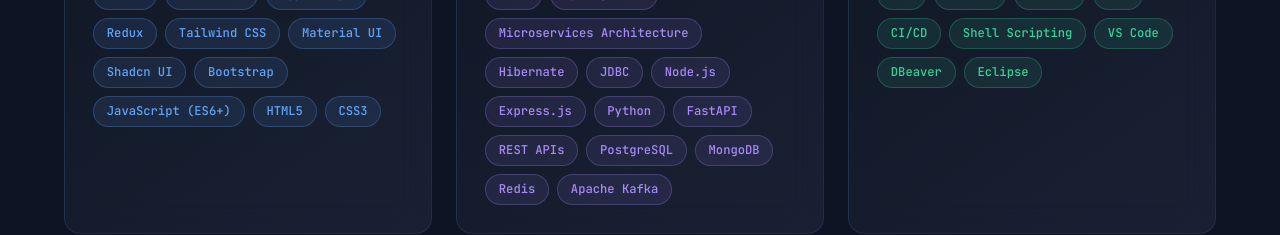
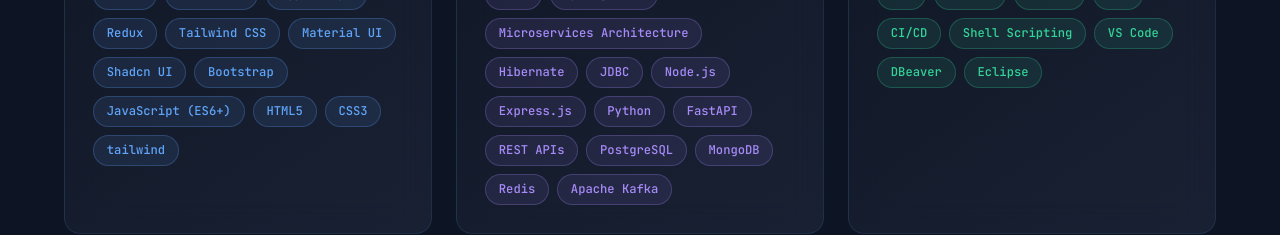
Before and after one commit to manish7479dlp/manish7479dlp.github.io, a React (Vite) app: page / in a window 1280 px wide. Shown: the part 2200-2435 px from the top of the page. Built offline with nearby package versions, Linux system fonts and the light colour scheme.

Commit message:
chore: update portfolio data configuration

```diff
--- a/src/data.js
+++ b/src/data.js
@@ -149,7 +149,8 @@
           "Bootstrap",
           "JavaScript (ES6+)",
           "HTML5",
-          "CSS3"
+          "CSS3",
+          "tailwind"
         ]
       },
       {
```
